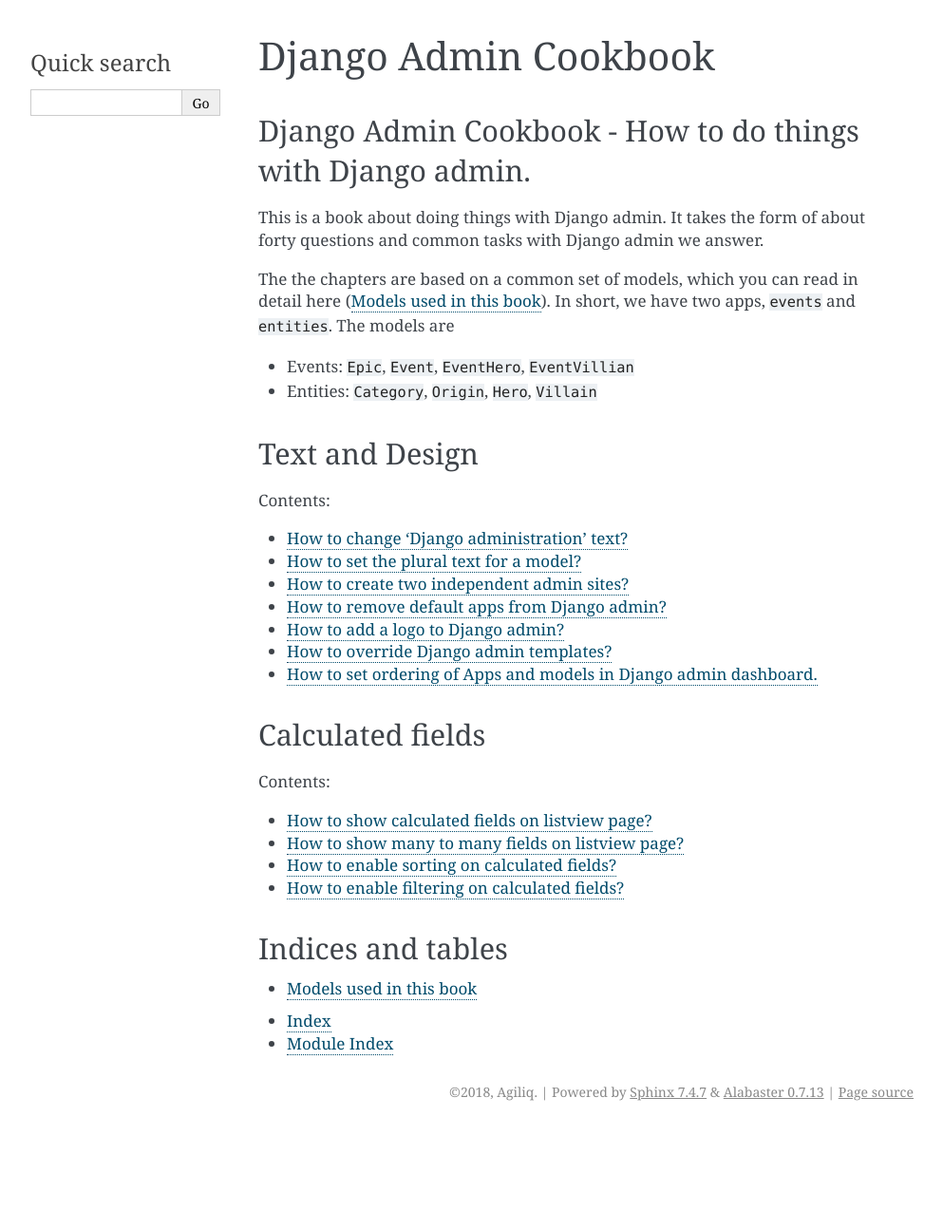
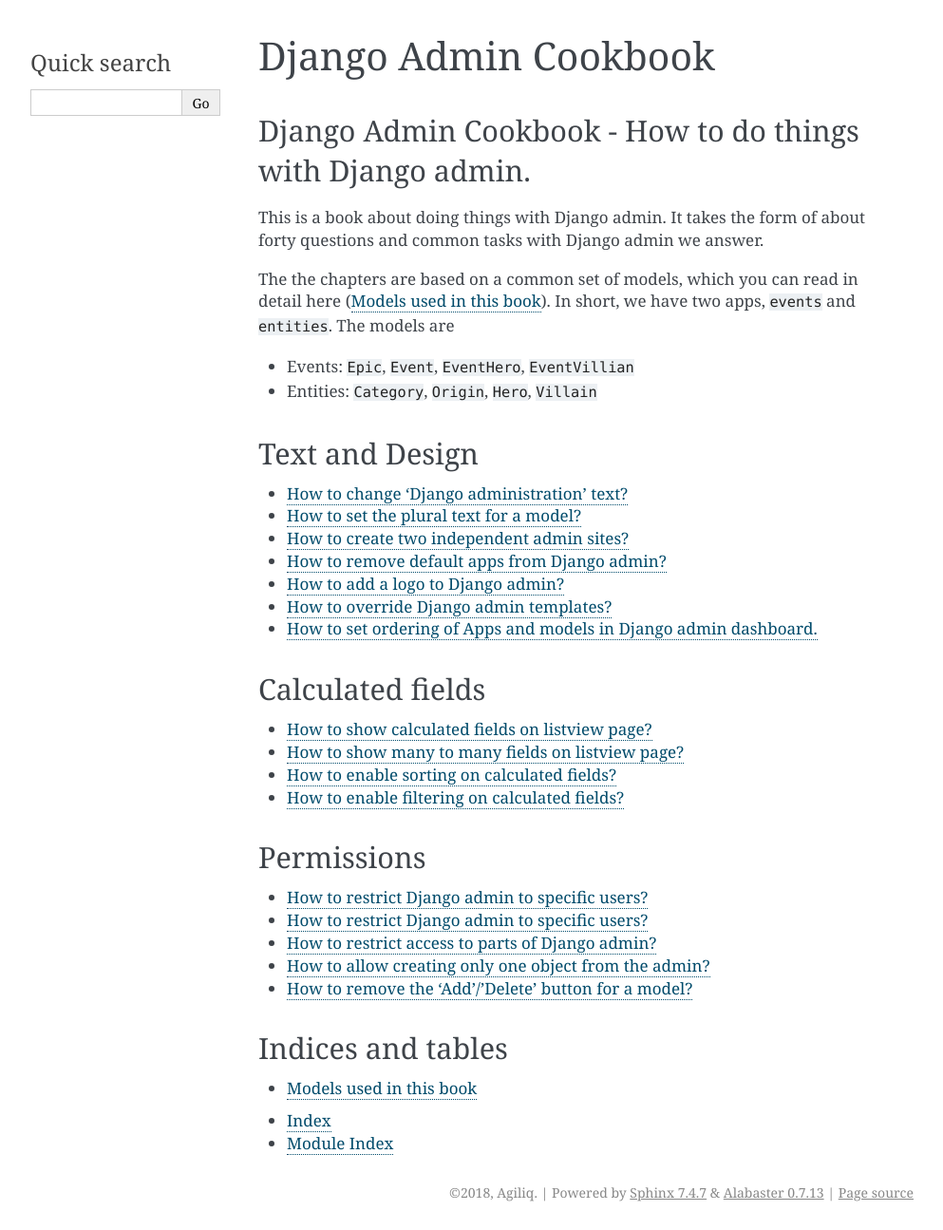
Before and after one commit to agiliq/django-admin-cookbook, a Sphinx documentation site: the page built from docs/index.rst, in a window 1280 px wide. Shown: the whole page at 95% size, without its empty margins (148-1141 px from the left). Built offline with Sphinx 7.4.7, drawn with Linux system fonts in a browser that asks for light colours; before the commit the page ends 1189 px from its top, so only the background shows below that.

Commit message:
Added placeholders for permissions chapters

```diff
--- a/docs/index.rst
+++ b/docs/index.rst
@@ -18,8 +18,6 @@
 
 .. toctree::
    :maxdepth: 1
-   :caption: Contents:
-
 
    change_text
    plural_text
@@ -34,12 +32,23 @@
 
 .. toctree::
    :maxdepth: 1
-   :caption: Contents:
 
    calculated_fields
    many_to_many
    sorting_calculated_fields
    filtering_calculated_fields
+
+Permissions
++++++++++++++++++++++
+
+.. toctree::
+   :maxdepth: 1
+
+   specific_users
+   restrict
+   restrict_parts
+   only_one
+   remove_add_delete
 
 
 Indices and tables
--- /dev/null
+++ b/docs/only_one.rst
@@ -0,0 +1,2 @@
+How to allow creating only one object from the admin?
+=====================================================
--- /dev/null
+++ b/docs/remove_add_delete.rst
@@ -0,0 +1,2 @@
+How to remove the 'Add'/'Delete' button for a model?
+====================================================
--- /dev/null
+++ b/docs/restrict.rst
@@ -0,0 +1,2 @@
+How to restrict Django admin to specific users?
+=================================================
--- /dev/null
+++ b/docs/restrict_parts.rst
@@ -0,0 +1,2 @@
+How to restrict access to parts of Django admin?
+=================================================
--- /dev/null
+++ b/docs/specific_users.rst
@@ -0,0 +1,2 @@
+How to restrict Django admin to specific users?
+================================================
```
Also changed, not shown: docs/questions.txt (+11 -1 lines).
